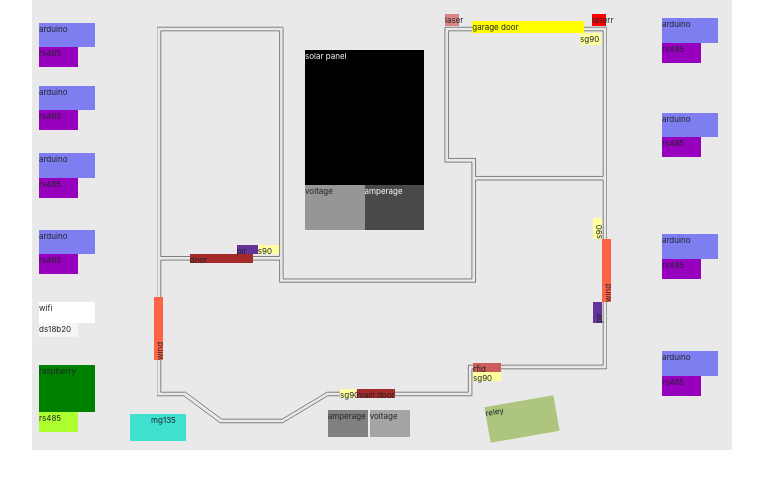
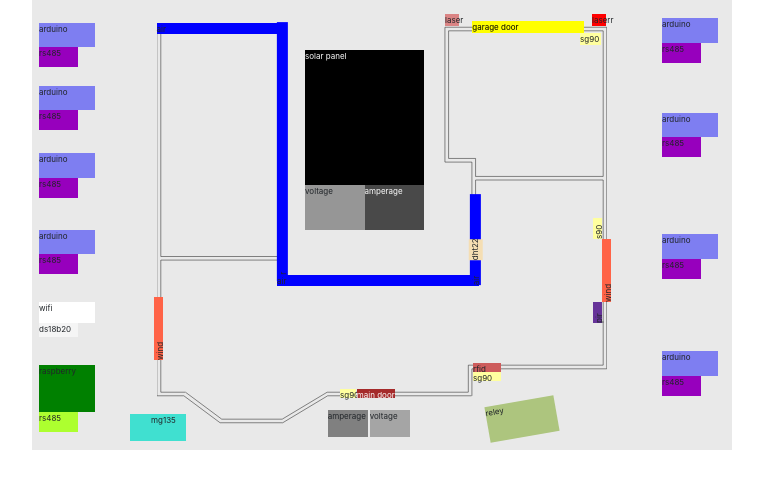
Before and after one commit to ZadoyanMK/diploma_begin, a plain HTML site: page index.html in a window 1280 px wide. Shown: the whole page, without its empty margins (53-816 px from the left). Drawn offline with nearby package versions, Linux system fonts and the light colour scheme.

Commit message:
update air ventilation

```diff
--- a/index.html
+++ b/index.html
@@ -87,7 +87,7 @@
 
             <div class="main-door-servo-block">
                 <div class="sg90-servo">sg90</div>
-                <div class="door main-door">main door</div>
+                <div class="door">main door</div>
             </div>
             <div class="garage-input-block">
                 <div>
@@ -115,10 +115,19 @@
                 <div class="sg90-servo">sg90</div>
             </div>
 
-            <div class="door-s90-pir2">
+            <div class="door-s90-pir2-block">
                 <div class="door">door</div>
                 <div class="pir">pir</div>
                 <div class="sg90-servo">s90</div>
+            </div>
+
+            <div class="ventilation-block">
+                <div class="air-pipe air-pipe-1">air</div>
+                <div class="air-pipe air-pipe-2">air</div>
+                <div class="air-pipe air-pipe-3">air</div>
+                <div class="air-pipe air-pipe-4">air</div>
+
+                <div class="dht22">dht22</div>
             </div>
         </div>
     </div>
--- a/scripts.js
+++ b/scripts.js
@@ -9,12 +9,21 @@ var textBlockData = {
         'image': 'nano.png',
         'description': 'rs485-ttl desc'
     },
-
+    '.air-pipe': {
+        'title': 'air pipe',
+        'image': 'nano.png',
+        'description': 'air-pipe desc'
+    },
+    '.dht22': {
+        'title': 'dht22',
+        'image': 'nano.png',
+        'description': 'dht22 desc'
+    },
 }
 
 $( document ).ready(function() {
     [
-        '.arduino-nano', '.rs485-ttl',
+        '.arduino-nano', '.rs485-ttl', '.air-pipe', '.dht22'
     ].map( (ob) => {
         $(ob).hover( (e) => {
             $(ob).css({
--- a/style.css
+++ b/style.css
@@ -21,7 +21,7 @@
 .arduino-nano, .rs485-ttl, .raspberry, .rs485-usb,  .wifi, .ds18b20,
 .solar-panel, .solar-panel-voltage, .solar-panel-amperage, .global-voltage,
 .global-amperage, .reley, .main-door, .sg90-servo, .garage-door, .laser-receiver,
-.laser, .window, .mg135-air, .pir, .rfid-rc522, .door
+.laser, .window, .mg135-air, .pir, .rfid-rc522, .door, .air-pipe, .dht22
 {
     display: block;
     position: relative;
@@ -34,7 +34,7 @@
 .arduino-nano-rs485-block, .wifi-ds18b20-block, .solar-panel-a-v-module,
 .raspberry-rs485-block, .global-a-v-block, .main-door-servo-block,
 .garage-input-block, .garage-door-block, .window-servo-pir-block, .servo-rfid-block,
-.door-s90-pir2
+.door-s90-pir2-block, .ventilation-block
 {
     display: block;
     position: relative;
@@ -102,12 +102,62 @@
 }
 .door{
     background: brown;
+    color: white;
 }
 .garage-door{
     background: yellow;
+    color: black;
+}
+.air-pipe{
+    background: blue;
+}
+.dht22{
+    background: wheat;
 }
 
-/*door s90 pir*/
+/* ventilation */
+.ventilation-block{
+    z-index: 0;
+    top: -144%;
+    left: 40.8%;
+    width: 10%;
+    height: 10%;
+}
+.air-pipe{
+    height: 25%;
+}
+.air-pipe-1{
+    width: 185%;
+    top: -460%;
+    left: -230%;
+}
+.air-pipe-2, .air-pipe-4, .dht22{
+    transform: rotate(-90deg);
+    -webkit-transform: rotate(-90deg);
+}
+.air-pipe-2{
+    top: -210%;
+    left: -235%;
+    width: 370%;
+}
+.air-pipe-3{
+    width: 288%;
+    left: -58%;
+    top: 50%;
+}
+.air-pipe-4{
+    width: 130%;
+    left: 160%;
+    top: -65%;
+}
+.dht22{
+    width: 30%;
+    height: 30%;
+    left: 210%;
+    top: -70%;
+}
+
+/* door s90 pir */
 .door-s90-pir2{
     top: -128.5%;
     left: 22.5%;
@@ -133,7 +183,8 @@
     left: -15%;
     float: left;
 }
-/*out of house*/
+
+/* out of house */
 .reley{
     top: -68%;
     left: 65%;
@@ -149,23 +200,23 @@
     left: 14%;
 }
 
-/*servo rfid block*/
+/* servo rfid block */
 .servo-rfid-block{
     top: -102.4%;
     left: 63%;
     width: 4%;
-    height: 2%;
+    height: 4%;
 }
 .servo-rfid-block .sg90-servo{
-    height: 100%;
+    height: 50%;
     width: 100%;
 }
 .rfid-rc522{
-    height: 100%;
+    height: 50%;
     width: 100%;
 }
 
-/*window servo pir block*/
+/* window servo pir block */
 .window-servo-pir-block{
     top: -120%;
     left: 74.5%;
@@ -192,7 +243,7 @@
     top: -100%;
 }
 
-/*windows*/
+/* windows */
 .window-second{
     top: -109%;
     left: 13.6%;
@@ -202,7 +253,7 @@
     height: 2%;
 }
 
-/*garage door block*/
+/* garage door block */
 .garage-input-block{
     top: -164%;
     width: 10%;
@@ -235,15 +286,16 @@
     left: -60%;
 }
 
-/*main door sg90*/
+/* main door sg90 */
 .main-door-servo-block{
     top: -78.5%;
     left: 44%;
     width: 8%;
     height: 2%;
 }
-.main-door{
+.main-door-servo-block .door{
     width: 69%;
+    height: 100%;
     float: left;
     height: 100%;
 }
@@ -251,11 +303,10 @@
     width: 29%;
     margin-right: 1%;
     height: 100%;
-
     float: left;
 }
 
-/*global amperage and voltage block*/
+/* global amperage and voltage block */
 .global-amperage, .global-voltage{
     height: 100%;
     width: 48%;
@@ -269,7 +320,7 @@
     height: 6%;
 }
 
-/*solar panel block*/
+/* solar panel block */
 .solar-panel{
     height: 75%;
 }
@@ -286,7 +337,7 @@
     top: -100%;
 }
 
-/*wi-fi block*/
+/* wi-fi block */
 .wifi{
     height: 60%;
 }
@@ -301,7 +352,7 @@
     top: -36%;
 }
 
-/*raspbery block*/
+/* raspbery block */
 .raspberry{
     height: 70%;
 }
@@ -316,7 +367,7 @@
     top: -7%;
 }
 
-/*arduino nano block*/
+/* arduino nano block */
 .arduino-nano{
     height: 50%;
 }
```
